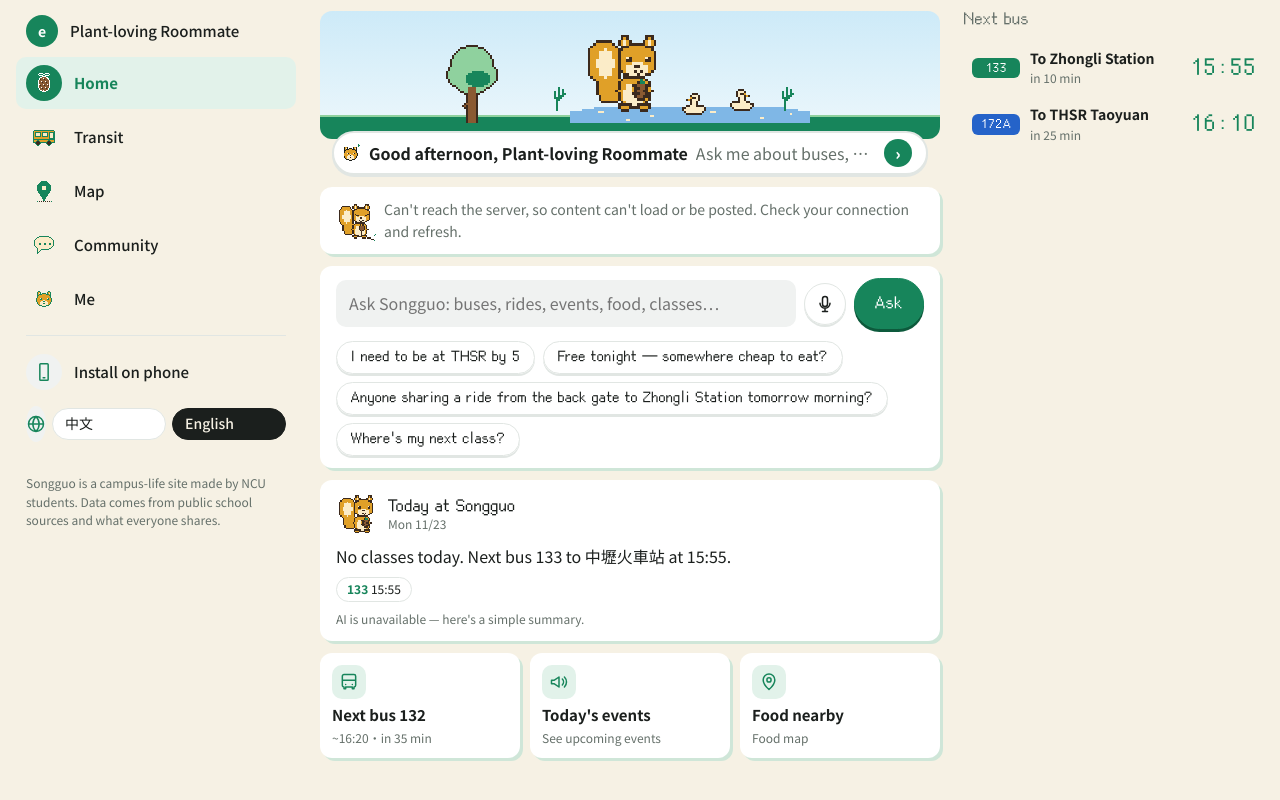
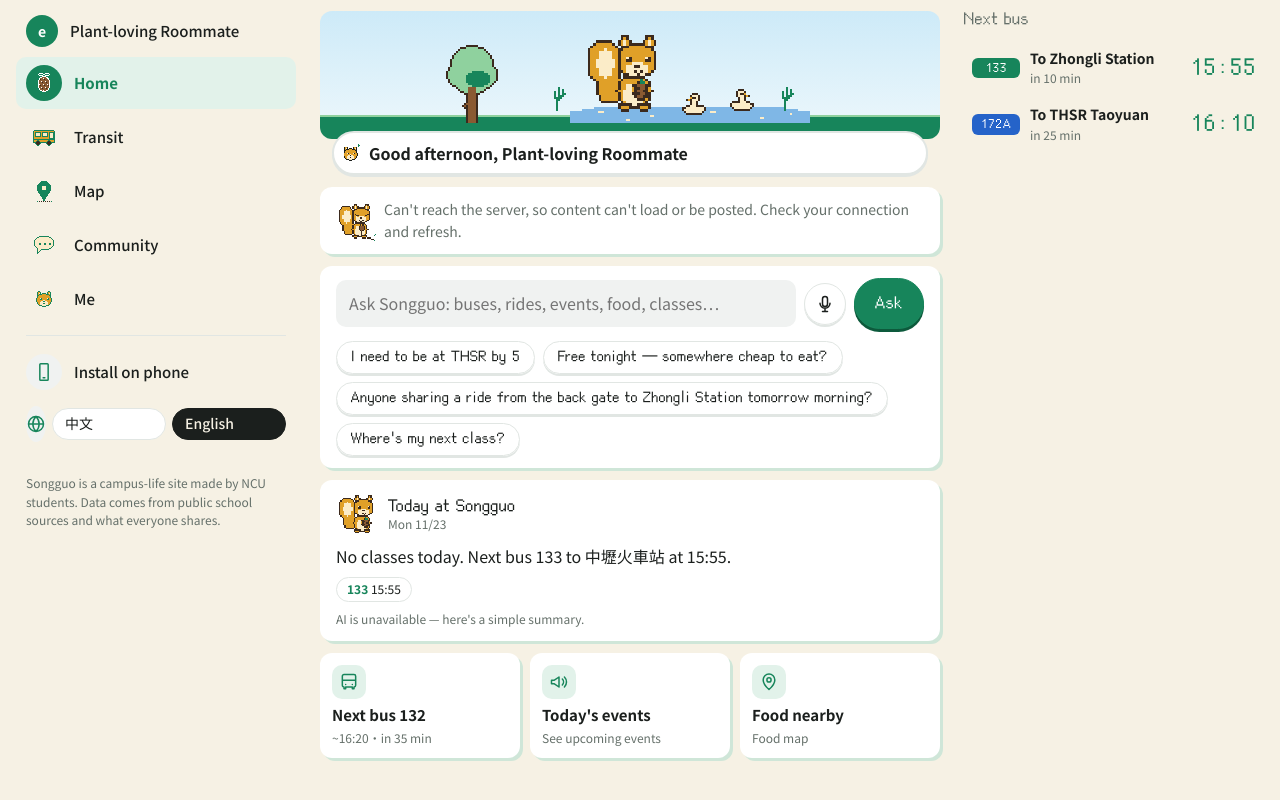
Before and after one commit to chang456789/ncu-songguo, a plain HTML site: page web/index.html in a window 1280 px wide. Both pictures are taken after a click on the button "Get started". Shown: the part 66-866 px from the top of the page. Drawn offline with nearby package versions, Linux system fonts and the light colour scheme; no server answers.

Commit message:
首頁去掉重複的問松果入口：橫幅下方只留問候，點了聚焦大輸入框
Co-Authored-By: Claude Opus 5.5 <noreply@anthropic.com>
Claude-Session: https://claude.ai/code/session_0166YPCWugzSR7XiZWx6kK9G

```diff
--- a/web/index.html
+++ b/web/index.html
@@ -888,7 +888,7 @@ function topBanner(tab){
   if (kind !== "home") return PX.banner(kind);
   const b = PX.banner("home", { hide:["normal"], sky:true }); b.classList.add("has-hero"); b.append(HERO_EL);
   // 橫幅下方：問松果輸入框（顯示大松鼠的問候與心情，點了打開問松果）
-  if (!heroMounted){ heroMounted = true; PX.mount(HERO_EL, { nick:()=>S.nick, size:88, translate:el=>I18N.translate(el), askHost:HERO_ASK, onAsk:()=>AI.open() }); }
+  if (!heroMounted){ heroMounted = true; PX.mount(HERO_EL, { nick:()=>S.nick, size:88, translate:el=>I18N.translate(el), askHost:HERO_ASK, onAsk:()=>{ const el=document.getElementById("home-ask"); if (el) el.focus(); else AI.open(); } }); }
   return [b, HERO_ASK];
 }
 // 載入中：骨架屏；空白：松鼠畫面（沒載入新檔案時用原本的文字）
--- a/web/ui.css
+++ b/web/ui.css
@@ -585,3 +585,7 @@ textarea{font-size:var(--fs-3)!important}
 [style*="font-size:26px"]{font-size:var(--fs-4)!important}
 [style*="font-size:34px"]{font-size:var(--fs-4)!important}
 [style*="font-size:36px"]{font-size:var(--fs-4)!important}
+
+/* v2-shell 首頁已有大的問松果輸入框：橫幅下方只保留松鼠問候，不再重複一個輸入入口 */
+.px-ask-wrap .px-ask-ph, .px-ask-wrap .px-ask-go { display: none; }
+.px-ask-wrap .px-ask { cursor: default; }
```
